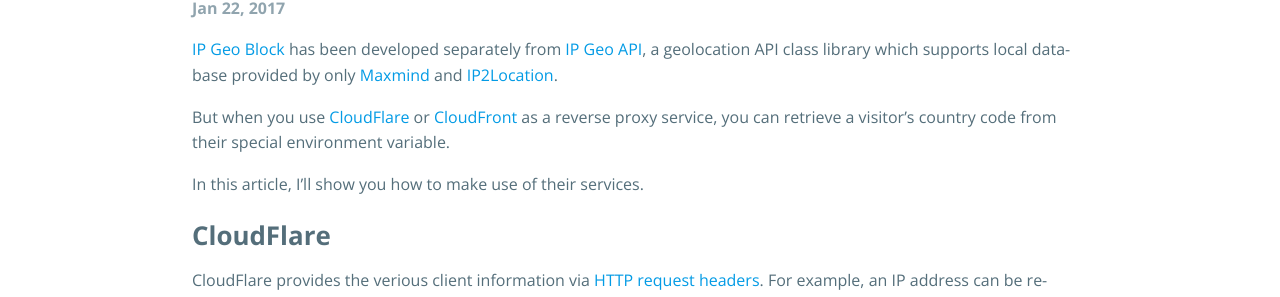
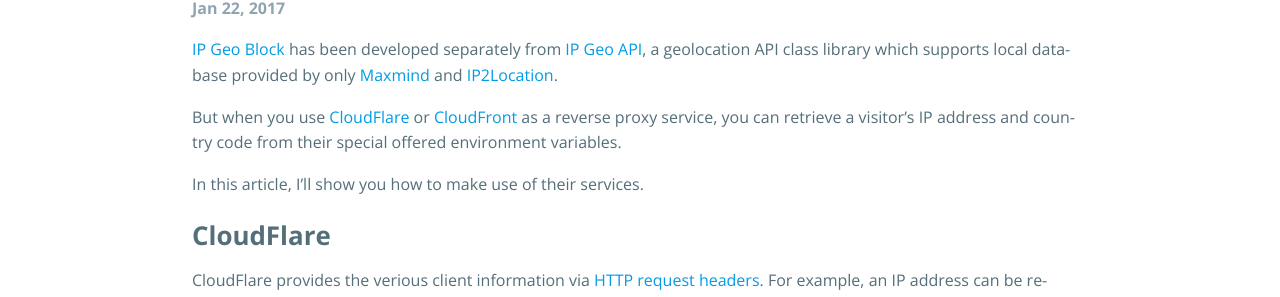
Before and after one commit to tokkonopapa/WordPress-IP-Geo-Block, a Jekyll site: the page built from _posts/article/2017-01-22-api-class-library.md, in a window 1280 px wide. Shown: the part 210-507 px from the top of the page. Built offline with Jekyll 4.4.1, drawn with Linux system fonts in a browser that asks for light colours; emoji names are drawn with the system emoji font; some web fonts are replaced.

Commit message:
Update article.

```diff
--- a/_posts/article/2017-01-22-api-class-library.md
+++ b/_posts/article/2017-01-22-api-class-library.md
@@ -19,8 +19,8 @@
 [IP2Location][IP2Location].
 
 But when you use [CloudFlare][CloudFlare] or [CloudFront][CloudFront] as a
-reverse proxy service, you can retrieve a visitor's country code from their
-special environment variable.
+reverse proxy service, you can retrieve a visitor's IP address and country
+code from their special offered environment variables.
 
 In this article, I'll show you how to make use of their services.
 
```
